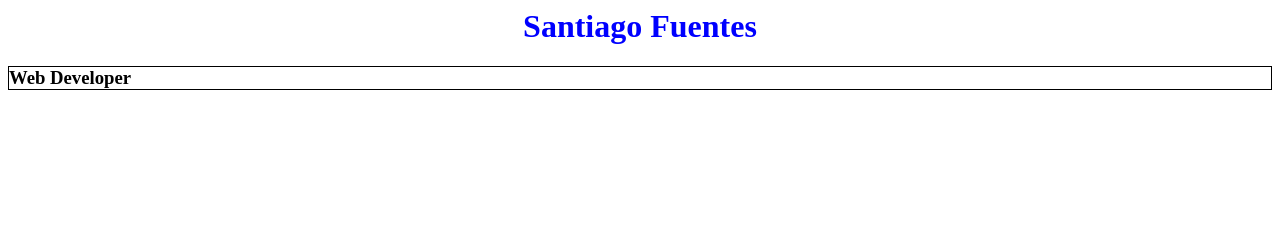
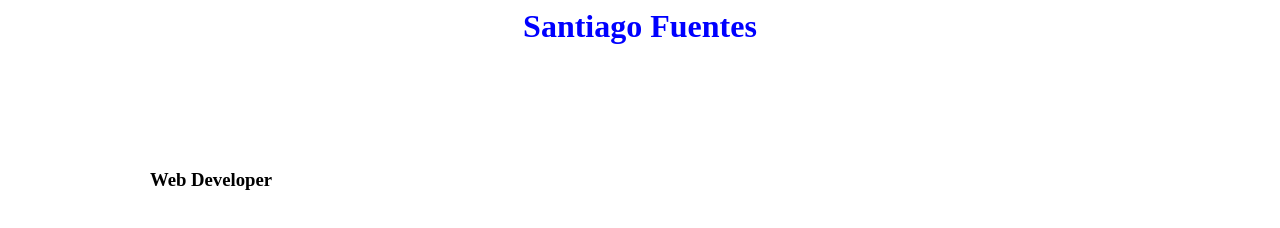
Before and after one commit to MegaMachine2025/Santiago-sResume, a plain HTML site: page index.html in a window 1280 px wide. Drawn offline with Linux system fonts and the light colour scheme.

Commit message:
Update styles.css

```diff
--- a/styles.css
+++ b/styles.css
@@ -5,9 +5,6 @@ h1 {
 
 
 h3 {
-    border: 1px solid;
-    hieght: 100px
-    width: 100px
 
     position: absolute;
     top: 150px;
```
